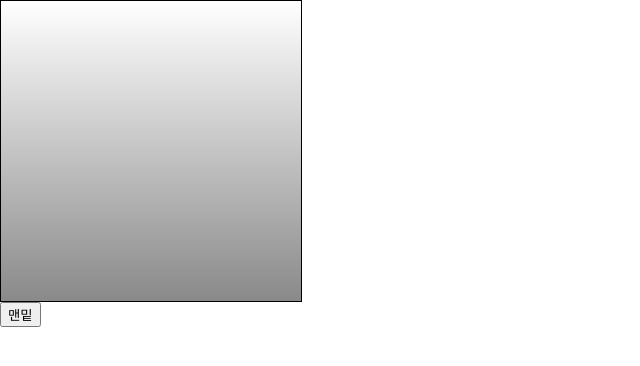
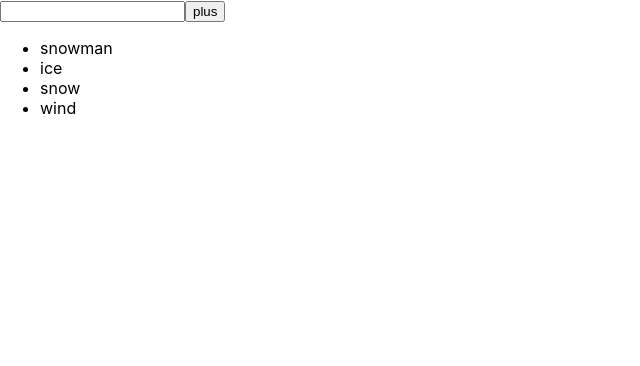
Before and after one commit to bell-ho/hello-react, a React (Create React App) app: page / in a window 1280 px wide. Shown: the top 366 px of the page, without its empty margins (0-640 px from the left). Built offline with nearby package versions, Linux system fonts and the light colour scheme.

Commit message:
리액트 172

```diff
--- a/src/App.js
+++ b/src/App.js
@@ -1,5 +1,5 @@
-import React , {Component} from 'react';
-import ScrollBox from './ScrollBox';
+import React, { Component } from 'react';
+import IterationSample from './IterationSample';
 
 /*const App = () => {
    return (
@@ -29,7 +29,7 @@
 }
 */
 
-class App extends Component{
+/*class App extends Component{
    render() {
       return (
          <div>
@@ -38,6 +38,16 @@
          </div>
       );
    }
+}*/
+
+class App extends Component {
+   render() {
+      return (
+         <div>
+            <IterationSample />
+         </div>
+      );
+   }
 }
 
 export default App;
--- /dev/null
+++ b/src/IterationSample.js
@@ -0,0 +1,40 @@
+import React, { useState } from 'react';
+
+const IterationSample = () => {
+
+   const [names, setNames] = useState([
+      { id: 1, text: 'snowman' },
+      { id: 2, text: 'ice' },
+      { id: 3, text: 'snow' },
+      { id: 4, text: 'wind' }
+   ]);
+   const [inputText, setInputText] = useState('');
+   const [nextId, setNextId] = useState(5);
+
+   const onChange = e => setInputText(e.target.value);
+
+   const onClick = () => {
+      const nextNames = names.concat({
+         id  : nextId, //nextId' value define id
+         text: inputText
+      });
+
+      setNextId(nextId + 1);
+      setNames(nextNames);
+      setInputText('');
+   };
+
+   const namesList = names.map(name => <li key={name.id}>{name.text}</li>);
+
+   return (
+      <>
+         <input value={inputText} onChange={onChange} />
+         <button onClick={onClick}>plus</button>
+         <ul>
+            {namesList}
+         </ul>
+      </>
+   );
+};
+
+export default IterationSample;
```
